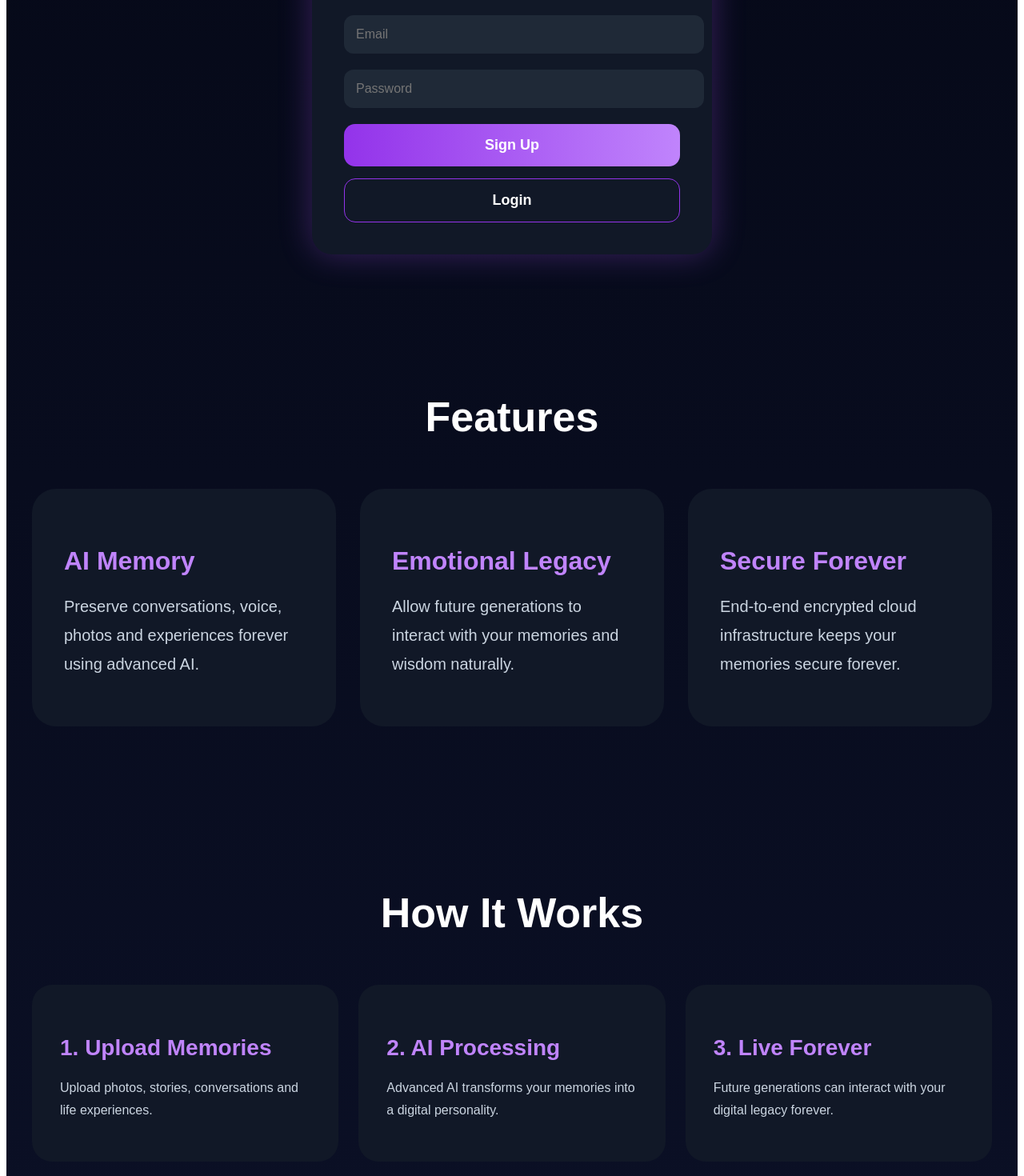
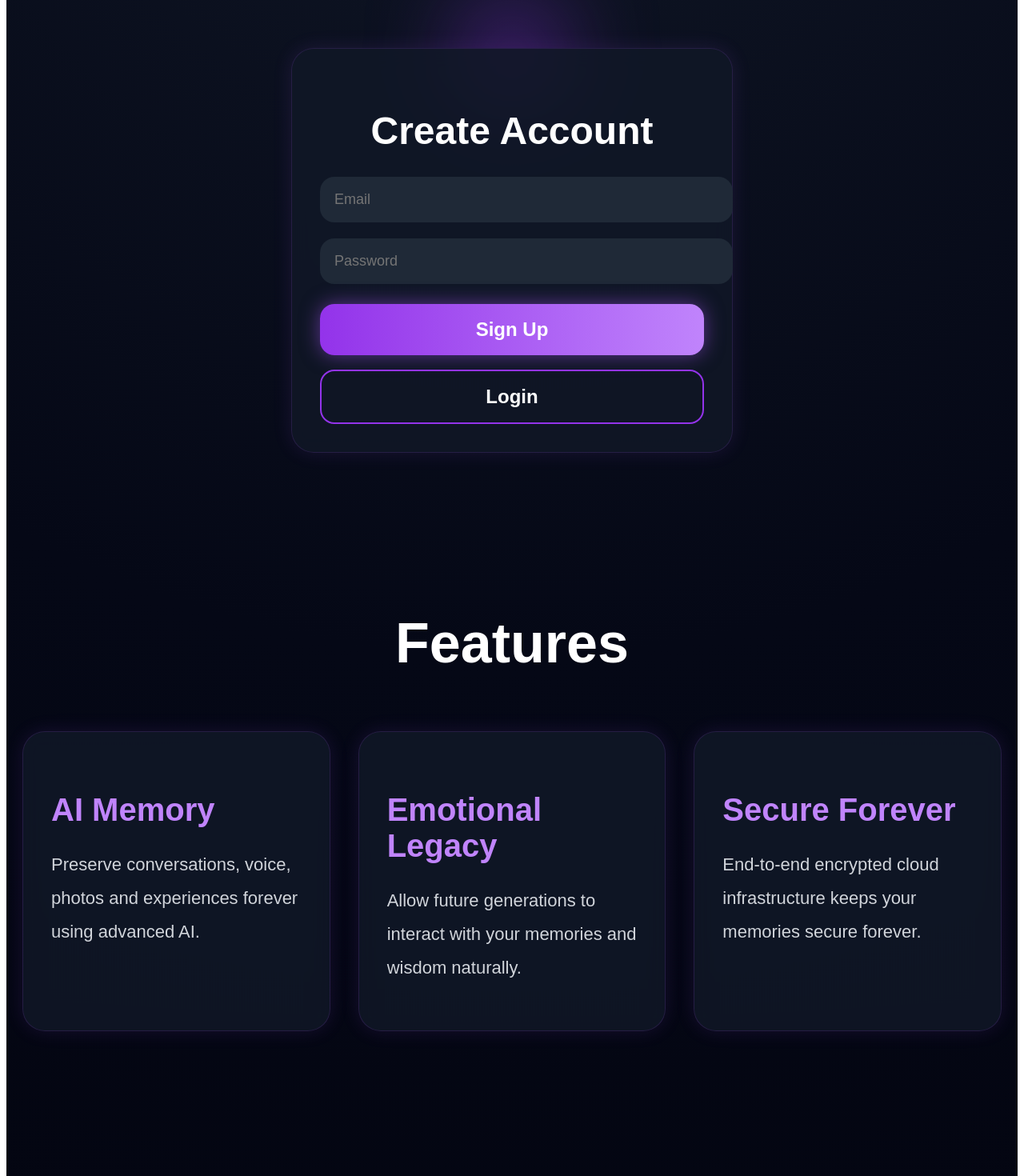
Before and after one commit to legacyaiapp1199-ship-it/legacyai, a React (Vite) app: page / in a window 1280 px wide. Shown: the part 480-1950 px from the top of the page at 80% size. Built offline with nearby package versions, Linux system fonts and the light colour scheme.

Commit message:
Update App.jsx

```diff
--- a/src/App.jsx
+++ b/src/App.jsx
@@ -31,8 +31,6 @@ export default function App() {
 
   const [message, setMessage] = useState("");
 
-  // REGISTER
-
   const handleSignup = async () => {
     try {
       const result = await createUserWithEmailAndPassword(
@@ -48,8 +46,6 @@ export default function App() {
       setMessage(error.message);
     }
   };
-
-  // LOGIN
 
   const handleLogin = async () => {
     try {
@@ -67,31 +63,34 @@ export default function App() {
     }
   };
 
-  // LOGOUT
-
   const handleLogout = async () => {
-    try {
     await signOut(auth);
 
     setUser(null);
 
     setMessage("Logged out successfully!");
-    } catch (error) {
-      setMessage(error.message);
-    }
+  };
+
+  const cardStyle = {
+    background: "rgba(17,24,39,0.85)",
+    border: "1px solid rgba(168,85,247,0.15)",
+    borderRadius: "28px",
+    padding: "35px",
+    backdropFilter: "blur(12px)",
+    boxShadow: "0 0 25px rgba(168,85,247,0.12)",
   };
 
   return (
     <div
       style={{
         background:
-          "linear-gradient(180deg,#050816 0%,#0b1026 100%)",
+          "radial-gradient(circle at top,#111827 0%,#050816 45%,#02030d 100%)",
         minHeight: "100vh",
         color: "white",
         fontFamily: "Arial",
       }}
     >
-      {/* HERO SECTION */}
+      {/* HERO */}
 
       <section
         style={{
@@ -100,16 +99,31 @@ export default function App() {
           justifyContent: "center",
           alignItems: "center",
           flexDirection: "column",
+          padding: "40px 20px",
           textAlign: "center",
-          padding: "20px",
         }}
       >
+        <div
+          style={{
+            width: "160px",
+            height: "160px",
+            background:
+              "radial-gradient(circle,#9333ea 0%,transparent 70%)",
+            position: "absolute",
+            filter: "blur(60px)",
+          }}
+        ></div>
+
         <h1
           style={{
-            fontSize: "72px",
-            fontWeight: "bold",
-            color: "#a855f7",
-            marginBottom: "20px",
+            fontSize: "clamp(70px,12vw,130px)",
+            fontWeight: "900",
+            background:
+              "linear-gradient(90deg,#9333ea,#c084fc,#ffffff)",
+            WebkitBackgroundClip: "text",
+            WebkitTextFillColor: "transparent",
+            marginBottom: "25px",
+            zIndex: 2,
           }}
         >
           LegacyAI
@@ -117,33 +131,33 @@ export default function App() {
 
         <p
           style={{
-            fontSize: "24px",
-            color: "#cbd5e1",
-            maxWidth: "750px",
-            lineHeight: "1.8",
-            marginBottom: "40px",
+            maxWidth: "850px",
+            fontSize: "clamp(22px,3vw,34px)",
+            lineHeight: "1.7",
+            color: "#d1d5db",
+            marginBottom: "60px",
+            zIndex: 2,
           }}
         >
           Transform your memories into an eternal AI-powered
           digital legacy for future generations.
         </p>
 
-        {/* AUTH CARD */}
+        {/* AUTH */}
 
         <div
           style={{
-            background: "#111827",
-            padding: "40px",
-            borderRadius: "25px",
             width: "100%",
-            maxWidth: "420px",
-            boxShadow: "0 0 40px rgba(168,85,247,0.3)",
+            maxWidth: "480px",
+            ...cardStyle,
+            zIndex: 2,
           }}
         >
           <h2
             style={{
-              fontSize: "32px",
-              marginBottom: "25px",
+              fontSize: "48px",
+              marginBottom: "30px",
+              fontWeight: "800",
             }}
           >
             {user ? "Welcome Back" : "Create Account"}
@@ -160,13 +174,13 @@ export default function App() {
                 }
                 style={{
                   width: "100%",
-                  padding: "15px",
-                  borderRadius: "12px",
+                  padding: "18px",
+                  marginBottom: "20px",
+                  borderRadius: "18px",
                   border: "none",
-                  marginBottom: "20px",
-                  fontSize: "16px",
                   background: "#1f2937",
                   color: "white",
+                  fontSize: "18px",
                 }}
               />
 
@@ -179,13 +193,13 @@ export default function App() {
                 }
                 style={{
                   width: "100%",
-                  padding: "15px",
-                  borderRadius: "12px",
+                  padding: "18px",
+                  marginBottom: "25px",
+                  borderRadius: "18px",
                   border: "none",
-                  marginBottom: "20px",
-                  fontSize: "16px",
                   background: "#1f2937",
                   color: "white",
+                  fontSize: "18px",
                 }}
               />
 
@@ -193,16 +207,18 @@ export default function App() {
                 onClick={handleSignup}
                 style={{
                   width: "100%",
-                  padding: "16px",
-                  borderRadius: "14px",
+                  padding: "18px",
+                  borderRadius: "18px",
                   border: "none",
                   background:
                     "linear-gradient(90deg,#9333ea,#c084fc)",
                   color: "white",
-                  fontSize: "18px",
-                  fontWeight: "bold",
+                  fontSize: "24px",
+                  fontWeight: "800",
                   cursor: "pointer",
-                  marginBottom: "15px",
+                  marginBottom: "18px",
+                  boxShadow:
+                    "0 0 25px rgba(168,85,247,0.5)",
                 }}
               >
                 Sign Up
@@ -212,13 +228,13 @@ export default function App() {
                 onClick={handleLogin}
                 style={{
                   width: "100%",
-                  padding: "16px",
-                  borderRadius: "14px",
-                  border: "1px solid #9333ea",
+                  padding: "18px",
+                  borderRadius: "18px",
+                  border: "2px solid #9333ea",
                   background: "transparent",
                   color: "white",
-                  fontSize: "18px",
-                  fontWeight: "bold",
+                  fontSize: "24px",
+                  fontWeight: "800",
                   cursor: "pointer",
                 }}
               >
@@ -231,9 +247,9 @@ export default function App() {
             <>
               <p
                 style={{
+                  fontSize: "22px",
+                  color: "#c084fc",
                   marginBottom: "20px",
-                  color: "#c084fc",
-                  fontSize: "18px",
                 }}
               >
                 Logged in as:
@@ -241,8 +257,8 @@ export default function App() {
 
               <p
                 style={{
+                  color: "#d1d5db",
                   marginBottom: "30px",
-                  color: "#cbd5e1",
                 }}
               >
                 {user.email}
@@ -252,13 +268,13 @@ export default function App() {
                 onClick={handleLogout}
                 style={{
                   width: "100%",
-                  padding: "16px",
-                  borderRadius: "14px",
+                  padding: "18px",
+                  borderRadius: "18px",
                   border: "none",
                   background: "#ef4444",
                   color: "white",
-                  fontSize: "18px",
-                  fontWeight: "bold",
+                  fontSize: "22px",
+                  fontWeight: "800",
                   cursor: "pointer",
                 }}
               >
@@ -272,7 +288,6 @@ export default function App() {
               style={{
                 marginTop: "20px",
                 color: "#c084fc",
-                fontSize: "15px",
               }}
             >
               {message}
@@ -285,17 +300,17 @@ export default function App() {
 
       <section
         style={{
-          padding: "80px 20px",
-          maxWidth: "1200px",
+          padding: "100px 20px",
+          maxWidth: "1300px",
           margin: "auto",
         }}
       >
         <h2
           style={{
             textAlign: "center",
-            fontSize: "52px",
-            marginBottom: "60px",
-            fontWeight: "bold",
+            fontSize: "70px",
+            marginBottom: "70px",
+            fontWeight: "900",
           }}
         >
           Features
@@ -305,102 +320,47 @@ export default function App() {
           style={{
             display: "grid",
             gridTemplateColumns:
-              "repeat(auto-fit,minmax(280px,1fr))",
-            gap: "30px",
+              "repeat(auto-fit,minmax(300px,1fr))",
+            gap: "35px",
           }}
         >
-          {/* CARD 1 */}
-
-          <div
-            style={{
-              background: "#111827",
-              padding: "40px",
-              borderRadius: "30px",
-            }}
-          >
+          {[
+            {
+              title: "AI Memory",
+              text: "Preserve conversations, voice, photos and experiences forever using advanced AI.",
+            },
+            {
+              title: "Emotional Legacy",
+              text: "Allow future generations to interact with your memories and wisdom naturally.",
+            },
+            {
+              title: "Secure Forever",
+              text: "End-to-end encrypted cloud infrastructure keeps your memories secure forever.",
+            },
+          ].map((item, index) => (
+            <div key={index} style={cardStyle}>
               <h3
                 style={{
                   color: "#c084fc",
-                fontSize: "32px",
-                marginBottom: "20px",
+                  fontSize: "40px",
+                  marginBottom: "25px",
+                  fontWeight: "800",
                 }}
               >
-              AI Memory
+                {item.title}
               </h3>
 
               <p
                 style={{
-                color: "#cbd5e1",
-                lineHeight: "1.8",
-                fontSize: "20px",
+                  color: "#d1d5db",
+                  lineHeight: "1.9",
+                  fontSize: "22px",
                 }}
               >
-              Preserve conversations, voice, photos and
-              experiences forever using advanced AI.
+                {item.text}
               </p>
             </div>
-
-          {/* CARD 2 */}
-
-          <div
-            style={{
-              background: "#111827",
-              padding: "40px",
-              borderRadius: "30px",
-            }}
-          >
-            <h3
-              style={{
-                color: "#c084fc",
-                fontSize: "32px",
-                marginBottom: "20px",
-              }}
-            >
-              Emotional Legacy
-            </h3>
-
-            <p
-              style={{
-                color: "#cbd5e1",
-                lineHeight: "1.8",
-                fontSize: "20px",
-              }}
-            >
-              Allow future generations to interact with your
-              memories and wisdom naturally.
-            </p>
-          </div>
-
-          {/* CARD 3 */}
-
-          <div
-            style={{
-              background: "#111827",
-              padding: "40px",
-              borderRadius: "30px",
-            }}
-          >
-            <h3
-              style={{
-                color: "#c084fc",
-                fontSize: "32px",
-                marginBottom: "20px",
-              }}
-            >
-              Secure Forever
-            </h3>
-
-            <p
-              style={{
-                color: "#cbd5e1",
-                lineHeight: "1.8",
-                fontSize: "20px",
-              }}
-            >
-              End-to-end encrypted cloud infrastructure keeps
-              your memories secure forever.
-            </p>
-          </div>
+          ))}
         </div>
       </section>
 
@@ -408,17 +368,17 @@ export default function App() {
 
       <section
         style={{
-          padding: "80px 20px",
-          maxWidth: "1200px",
+          padding: "100px 20px",
+          maxWidth: "1300px",
           margin: "auto",
         }}
       >
         <h2
           style={{
             textAlign: "center",
-            fontSize: "52px",
-            marginBottom: "60px",
-            fontWeight: "bold",
+            fontSize: "70px",
+            marginBottom: "70px",
+            fontWeight: "900",
           }}
         >
           How It Works
@@ -428,93 +388,47 @@ export default function App() {
           style={{
             display: "grid",
             gridTemplateColumns:
-              "repeat(auto-fit,minmax(250px,1fr))",
-            gap: "25px",
+              "repeat(auto-fit,minmax(280px,1fr))",
+            gap: "35px",
           }}
         >
-          <div
-            style={{
-              background: "#111827",
-              padding: "35px",
-              borderRadius: "25px",
-            }}
-          >
+          {[
+            {
+              title: "1. Upload Memories",
+              text: "Upload photos, stories, conversations and life experiences.",
+            },
+            {
+              title: "2. AI Processing",
+              text: "Advanced AI transforms your memories into a digital personality.",
+            },
+            {
+              title: "3. Live Forever",
+              text: "Future generations can interact with your digital legacy forever.",
+            },
+          ].map((item, index) => (
+            <div key={index} style={cardStyle}>
               <h3
                 style={{
                   color: "#c084fc",
+                  fontSize: "38px",
                   marginBottom: "20px",
-                fontSize: "28px",
+                  fontWeight: "800",
                 }}
               >
-              1. Upload Memories
+                {item.title}
               </h3>
 
               <p
                 style={{
-                color: "#cbd5e1",
-                lineHeight: "1.7",
+                  color: "#d1d5db",
+                  lineHeight: "1.8",
+                  fontSize: "21px",
                 }}
               >
-              Upload photos, stories, conversations and life
-              experiences.
+                {item.text}
               </p>
             </div>
-
-          <div
-            style={{
-              background: "#111827",
-              padding: "35px",
-              borderRadius: "25px",
-            }}
-          >
-            <h3
-              style={{
-                color: "#c084fc",
-                marginBottom: "20px",
-                fontSize: "28px",
-              }}
-            >
-              2. AI Processing
-            </h3>
-
-            <p
-              style={{
-                color: "#cbd5e1",
-                lineHeight: "1.7",
-              }}
-            >
-              Advanced AI transforms your memories into a
-              digital personality.
-            </p>
-          </div>
-
-          <div
-            style={{
-              background: "#111827",
-              padding: "35px",
-              borderRadius: "25px",
-            }}
-          >
-            <h3
-              style={{
-                color: "#c084fc",
-                marginBottom: "20px",
-                fontSize: "28px",
-              }}
-            >
-              3. Live Forever
-            </h3>
-
-            <p
-              style={{
-                color: "#cbd5e1",
-                lineHeight: "1.7",
-              }}
-            >
-              Future generations can interact with your digital
-              legacy forever.
-            </p>
-          </div>
+          ))}
         </div>
       </section>
 
@@ -523,9 +437,9 @@ export default function App() {
       <footer
         style={{
           textAlign: "center",
-          padding: "60px 20px",
-          color: "#94a3b8",
-          fontSize: "18px",
+          padding: "80px 20px",
+          color: "#9ca3af",
+          fontSize: "22px",
         }}
       >
         © 2026 LegacyAI — The Future of Human Memory
```
Lines whose indentation alone changed are shown as unchanged.
